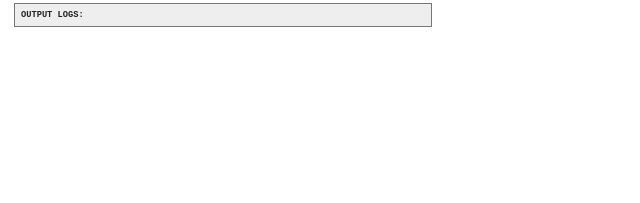
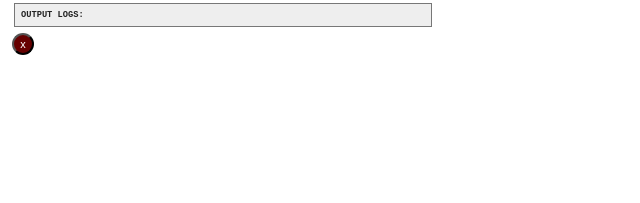
Before and after one commit to kosso/kosso.github.io, a plain HTML site: page demos/media_drop/index.html in a window 1280 px wide. Shown: the part 186-389 px from the top of the page, 0-640 px from the left. Drawn offline with Linux system fonts and the light colour scheme.

Commit message:
Add clear button

```diff
--- a/demos/media_drop/index.html
+++ b/demos/media_drop/index.html
@@ -32,7 +32,7 @@
 
 
 
-	var el_drop, el_media, el_status, el_fname, el_ftype, el_fsize, el_fduration, el_time, el_time_val, el_media_width, el_media_height, el_thumb, el_wave, f_type, f_name, f_width, f_height, f_size, f_duration, f_duration_fmt, file_blob, audioCtx, logs, busy, busy_cont, time_now = 0;
+	var el_drop, el_media, el_status, el_fname, el_ftype, el_fsize, el_fduration, el_time, el_time_val, el_media_width, el_media_height, el_thumb, el_wave, f_type, f_name, f_width, f_height, f_size, f_duration, f_duration_fmt, file_blob, audioCtx, logs, btn_clear_logs,  busy, busy_cont, time_now = 0;
 
     function init(){
 
@@ -46,7 +46,7 @@
         }
 
         logs = document.getElementById('logs');
-
+        btn_clear_logs = document.getElementById('clear');
     	el_status = document.getElementById('status');
     	el_drop = document.getElementById('droptarget');
     	el_fname = document.getElementById('f_name');
@@ -63,6 +63,12 @@
 		},false);
 
         console.log('ready');
+
+
+		btn_clear_logs.addEventListener('click',function(e){
+		  logs.innerHTML = '<h6 style="margin:0">OUTPUT LOGS:</h6>';
+		});
+
 
     }
 
@@ -677,6 +683,20 @@
     	right:10px;
     }
 
+    button#clear{
+    	background: #660000;
+    	color: white;
+    	width: 22px;
+    	height: 22px;
+    	border-radius: 11px;
+    	font-size: 11px;
+    	line-height: 6px;
+    	text-align: center;
+    	padding: 0px;
+    	margin-left: 4px;
+    	outline: none;
+    }
+
 </style>
 
 </head>
@@ -700,6 +720,7 @@
 	<div class="op" id="logs">
 		<h6 style="margin:0">OUTPUT LOGS:</h6>
 	</div>
+	<div id="clear-logs"><button id="clear">x</button></div>
 </div>
 
 
```
